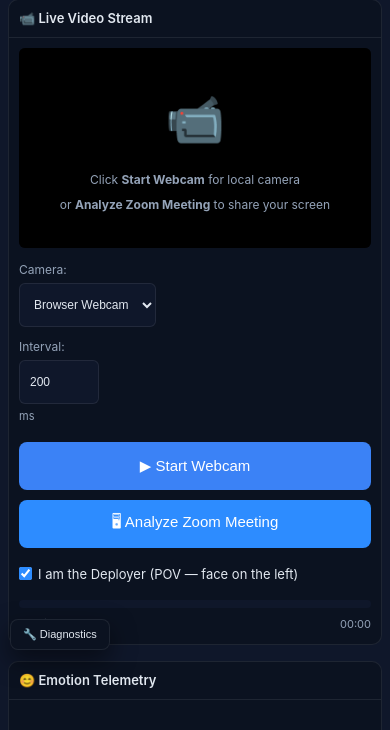
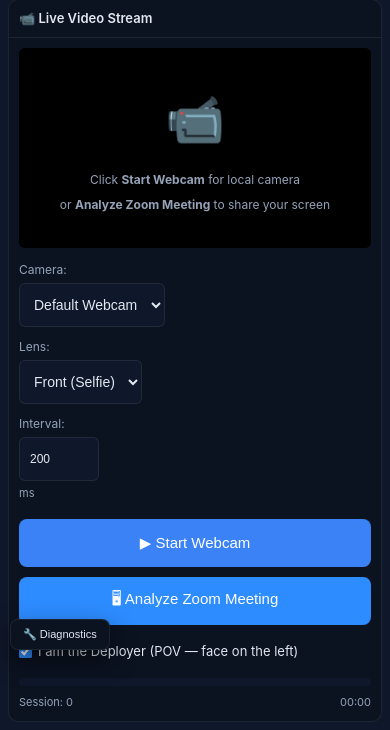
Before and after one commit to Tayyriaz/Emotion-detection, a FastAPI app: page / in a window 390 px wide. Shown: the part 184-914 px from the top of the page. Run offline with FastAPI, Linux system fonts and the light colour scheme; some libraries are stand-ins or nearby versions.

Commit message:
fix: mobile rear camera support (facingMode environment)

```diff
--- a/static/css/style.css
+++ b/static/css/style.css
@@ -2976,6 +2976,12 @@ body {
         font-size: 15px;
     }
 
+    #cameraFacing,
+    #cameraSelect {
+        min-height: 44px;
+        font-size: 14px;
+    }
+
     .source-indicator {
         width: 100%;
         justify-content: center;
--- a/static/js/app.js
+++ b/static/js/app.js
@@ -36,6 +36,8 @@
         videoSource: 'webcam', // 'webcam' | 'screen'
         captureW: 320,         // Width used when last frame was captured for inference
         captureH: 240,         // Height used (aspect-ratio-correct, NOT hardcoded 240)
+        facingMode: 'user',    // 'user' = front / selfie, 'environment' = back (mobile)
+        selectedDeviceId: null,
         resumeFromStorage: false,
     };
 
@@ -671,6 +673,7 @@
         $('#stopVideoBtn')?.addEventListener('click', stopVideoRecording);
         $('#pauseVideoBtn')?.addEventListener('click', pauseVideoRecording);
         $('#cameraSelect')?.addEventListener('change', handleCameraChange);
+        $('#cameraFacing')?.addEventListener('change', handleCameraChange);
         $('#exportSessionBtn')?.addEventListener('click', exportSessionCSV);
 
         // Audio events
@@ -1587,31 +1590,84 @@
         }
     }
 
+    function isMobileDevice() {
+        return /Android|iPhone|iPad|iPod|Mobile/i.test(navigator.userAgent)
+            || (navigator.maxTouchPoints > 1 && window.innerWidth < 1024);
+    }
+
+    function buildVideoConstraints() {
+        const facing = $('#cameraFacing')?.value || 'user';
+        const selectVal = $('#cameraSelect')?.value || 'browser';
+        videoState.facingMode = facing;
+
+        const video = {
+            width:  { ideal: isMobileDevice() ? 1280 : 640 },
+            height: { ideal: isMobileDevice() ? 720 : 480 },
+            facingMode: { ideal: facing },
+        };
+
+        if (selectVal.startsWith('device:')) {
+            const deviceId = selectVal.slice('device:'.length);
+            if (deviceId) {
+                videoState.selectedDeviceId = deviceId;
+                delete video.facingMode;
+                return { video: { ...video, deviceId: { exact: deviceId } } };
+            }
+        }
+
+        videoState.selectedDeviceId = null;
+        return { video };
+    }
+
     async function startBrowserWebcam() {
         try {
-            const stream = await navigator.mediaDevices.getUserMedia({
-                video: { width: 640, height: 480, facingMode: 'user' }
-            });
+            let stream = null;
+            const constraints = buildVideoConstraints();
+
+            try {
+                stream = await navigator.mediaDevices.getUserMedia(constraints);
+            } catch (firstErr) {
+                const facing = videoState.facingMode || 'user';
+                console.warn('Camera constraints failed, retrying:', firstErr.message);
+                stream = await navigator.mediaDevices.getUserMedia({
+                    video: {
+                        facingMode: facing === 'environment'
+                            ? { exact: 'environment' }
+                            : { ideal: 'user' },
+                        width:  { ideal: 640 },
+                        height: { ideal: 480 },
+                    },
+                });
+            }
 
             const video = $('#videoStream');
             if (video) {
                 video.srcObject = stream;
+                video.setAttribute('playsinline', 'true');
+                video.setAttribute('webkit-playsinline', 'true');
+                video.muted = true;
                 video.style.display = 'block';
                 $('#videoPlaceholder')?.classList.add('hidden');
 
-                // Setup canvas
                 video.addEventListener('loadedmetadata', () => {
                     const canvas = $('#videoCanvas');
                     if (canvas) {
                         canvas.width = video.videoWidth;
                         canvas.height = video.videoHeight;
                     }
-                });
+                    console.log(
+                        `📷 Camera active: ${video.videoWidth}x${video.videoHeight} ` +
+                        `facing=${videoState.facingMode}`
+                    );
+                }, { once: true });
             }
 
             videoState.stream = stream;
         } catch (error) {
-            throw new Error(`Camera access failed: ${error.message}`);
+            const hint = videoState.facingMode === 'environment'
+                ? ' Allow rear-camera permission or switch Lens to Front (Selfie).'
+                : '';
+            throw new Error(`Camera access failed: ${error.message}.${hint}`);
         }
     }
 
@@ -1801,14 +1857,14 @@
 
         if (!video || video.readyState !== video.HAVE_ENOUGH_DATA) return;
 
-        // Compute capture size that preserves the source's true aspect ratio.
-        // Hardcoding 320×240 squished 16:9 screen-shares into 4:3, distorting faces.
-        const CAPTURE_W = 320;
+        // Preserve aspect ratio. Rear camera: higher res + quality (faces often farther/smaller).
+        const isRear = videoState.facingMode === 'environment';
+        const CAPTURE_W = isRear ? 480 : 320;
+        const JPEG_QUALITY = isRear ? 0.85 : 0.72;
         const srcW = video.videoWidth  || 640;
         const srcH = video.videoHeight || 480;
         const CAPTURE_H = Math.max(1, Math.round(CAPTURE_W * srcH / srcW));
 
-        // Store so updateVideoCanvas can compute correct bbox scale factors
         videoState.captureW = CAPTURE_W;
         videoState.captureH = CAPTURE_H;
 
@@ -1818,7 +1874,7 @@
         tempCanvas.height = CAPTURE_H;
         tempCtx.drawImage(video, 0, 0, CAPTURE_W, CAPTURE_H);
 
-        const imageData = tempCanvas.toDataURL('image/jpeg', 0.7); // 0.7 = better quality for face detection
+        const imageData = tempCanvas.toDataURL('image/jpeg', JPEG_QUALITY);
 
         // Send frame via WebSocket if connected, otherwise fallback to HTTP POST
         if (videoState.ws && videoState.ws.readyState === WebSocket.OPEN) {
@@ -2840,9 +2896,28 @@
         }
     }
 
-    function handleCameraChange() {
-        // Camera change handler
-        console.log('Camera changed:', $('#cameraSelect')?.value);
+    async function handleCameraChange() {
+        const selectEl = $('#cameraSelect');
+        const selectedOpt = selectEl?.selectedOptions?.[0];
+        if (selectedOpt?.dataset?.facing) {
+            const facingSel = $('#cameraFacing');
+            if (facingSel) facingSel.value = selectedOpt.dataset.facing;
+        }
+
+        const facing = $('#cameraFacing')?.value || 'user';
+        const device = selectEl?.value || 'browser';
+        console.log('Camera changed:', { device, facing });
+
+        if (!videoState.isRecording || !videoState.useBrowserWebcam) return;
+
+        try {
+            stopBrowserWebcam();
+            await startBrowserWebcam();
+            console.log('📷 Camera stream restarted after lens/device change');
+        } catch (err) {
+            console.error('Failed to switch camera:', err);
+            alert(err.message || 'Could not switch camera. Try stopping and starting again.');
+        }
     }
 
     // ============================================
@@ -2996,19 +3071,43 @@
 
     async function checkCameras() {
         try {
+            if (!navigator.mediaDevices?.enumerateDevices) return;
+
+            // Brief permission unlocks real device labels on mobile (iOS/Android)
+            try {
+                const probe = await navigator.mediaDevices.getUserMedia({
+                    video: { facingMode: 'user', width: { ideal: 320 }, height: { ideal: 240 } },
+                    audio: false,
+                });
+                probe.getTracks().forEach((t) => t.stop());
+            } catch (_) {
+                /* user may deny until Start — still list generic cameras */
+            }
+
             const devices = await navigator.mediaDevices.enumerateDevices();
-            const videoDevices = devices.filter(d => d.kind === 'videoinput');
+            const videoDevices = devices.filter((d) => d.kind === 'videoinput');
 
             const select = $('#cameraSelect');
-            if (select) {
-                select.innerHTML = '<option value="browser">Browser Webcam</option>';
-                videoDevices.forEach((device, index) => {
-                    const option = document.createElement('option');
-                    option.value = index.toString();
-                    option.textContent = device.label || `Camera ${index + 1}`;
-                    select.appendChild(option);
-                });
-            }
+            if (!select) return;
+
+            select.innerHTML = '<option value="browser">Default (use Lens setting)</option>';
+            videoDevices.forEach((device, index) => {
+                const option = document.createElement('option');
+                const rawLabel = device.label || `Camera ${index + 1}`;
+                const isBack = /back|rear|environment|wide|tele/i.test(rawLabel);
+                const isFront = /front|user|selfie|face/i.test(rawLabel);
+                option.value = device.deviceId
+                    ? `device:${device.deviceId}`
+                    : 'browser';
+                option.textContent = isBack
+                    ? `${rawLabel} (Rear)`
+                    : isFront
+                        ? `${rawLabel} (Front)`
+                        : rawLabel;
+                if (isBack) option.dataset.facing = 'environment';
+                if (isFront) option.dataset.facing = 'user';
+                select.appendChild(option);
+            });
         } catch (error) {
             console.error('Camera enumeration error:', error);
         }
--- a/templates/index.html
+++ b/templates/index.html
@@ -8,7 +8,7 @@
     <meta name="apple-mobile-web-app-capable" content="yes">
     <meta name="apple-mobile-web-app-status-bar-style" content="black-translucent">
     <title>Multimodal Emotion Analyzer</title>
-    <link rel="stylesheet" href="/static/css/style.css?v=2026-05-20-deploy">
+    <link rel="stylesheet" href="/static/css/style.css?v=2026-05-21-mobile-cam">
     <script src="https://cdn.jsdelivr.net/npm/chart.js"></script>
 </head>
 <body>
@@ -149,7 +149,14 @@
                                 <div class="control-group">
                                     <label>Camera:</label>
                                     <select id="cameraSelect" class="select">
-                                        <option value="browser">Browser Webcam</option>
+                                        <option value="browser">Default Webcam</option>
+                                    </select>
+                                </div>
+                                <div class="control-group">
+                                    <label>Lens:</label>
+                                    <select id="cameraFacing" class="select" title="Front = selfie camera, Back = rear camera (mobile)">
+                                        <option value="user">Front (Selfie)</option>
+                                        <option value="environment">Back (Rear)</option>
                                     </select>
                                 </div>
                                 <div class="control-group">
@@ -737,6 +744,6 @@
         </div>
     </div>
 
-    <script src="/static/js/app.js?v=2026-05-20-deploy"></script>
+    <script src="/static/js/app.js?v=2026-05-21-mobile-cam"></script>
 </body>
 </html>
```
